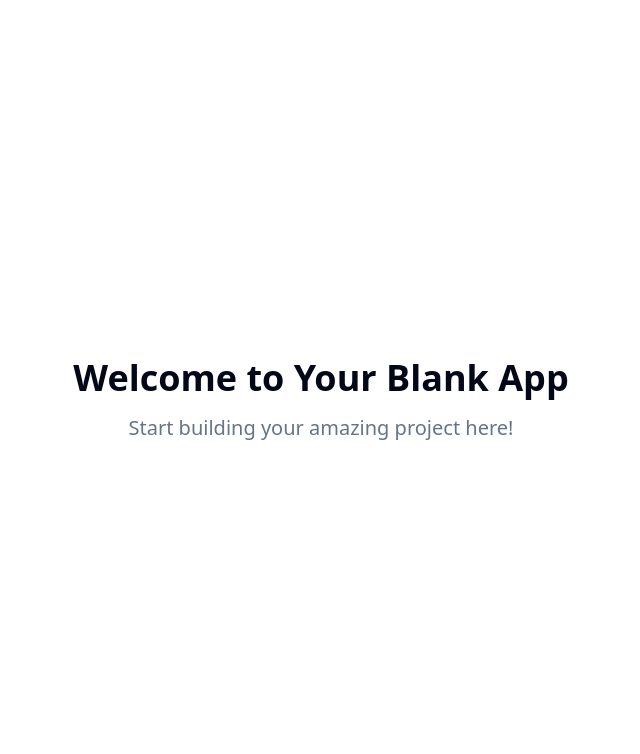
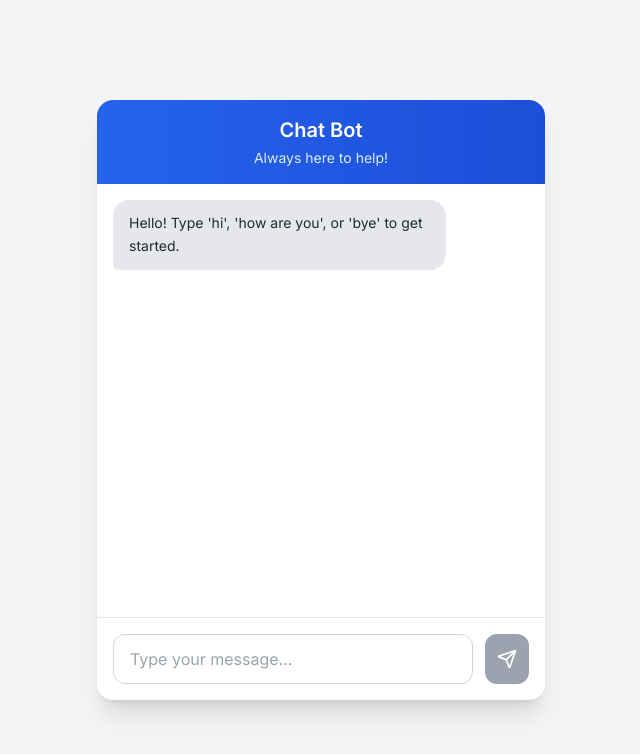
Before and after one commit to hassanambi/chat-bubble-talk, a React (Vite) app: page / in a window 1280 px wide. Shown: the top 754 px of the page, without its empty margins (319-959 px from the left). Built offline with nearby package versions, Linux system fonts and the light colour scheme.

Commit message:
feat: Add basic chatbot UI
Implement a simple chatbot UI with input field, send button, and message display.
Includes basic styling and JavaScript for sending and receiving messages.

```diff
--- a/index.html
+++ b/index.html
@@ -1,14 +1,20 @@
+
 <!DOCTYPE html>
 <html lang="en">
   <head>
     <meta charset="UTF-8" />
     <meta name="viewport" content="width=device-width, initial-scale=1.0" />
     <title>chat-bubble-talk</title>
-    <meta name="description" content="Lovable Generated Project" />
+    <meta name="description" content="Modern Chat Interface" />
     <meta name="author" content="Lovable" />
 
+    <!-- Inter Font -->
+    <link rel="preconnect" href="https://fonts.googleapis.com">
+    <link rel="preconnect" href="https://fonts.gstatic.com" crossorigin>
+    <link href="https://fonts.googleapis.com/css2?family=Inter:wght@300;400;500;600;700&display=swap" rel="stylesheet">
+
     <meta property="og:title" content="chat-bubble-talk" />
-    <meta property="og:description" content="Lovable Generated Project" />
+    <meta property="og:description" content="Modern Chat Interface" />
     <meta property="og:type" content="website" />
     <meta property="og:image" content="https://lovable.dev/opengraph-image-p98pqg.png" />
 
--- a/src/pages/Index.tsx
+++ b/src/pages/Index.tsx
@@ -1,11 +1,149 @@
-// Update this page (the content is just a fallback if you fail to update the page)
+
+import { useState, useRef, useEffect } from 'react';
+import { Send } from 'lucide-react';
+
+interface Message {
+  id: number;
+  text: string;
+  sender: 'user' | 'bot';
+  timestamp: Date;
+}
 
 const Index = () => {
+  const [messages, setMessages] = useState<Message[]>([
+    {
+      id: 1,
+      text: "Hello! Type 'hi', 'how are you', or 'bye' to get started.",
+      sender: 'bot',
+      timestamp: new Date()
+    }
+  ]);
+  const [inputValue, setInputValue] = useState('');
+  const [isTyping, setIsTyping] = useState(false);
+  const messagesEndRef = useRef<HTMLDivElement>(null);
+
+  // Simple bot responses
+  const botResponses: { [key: string]: string } = {
+    "hi": "Hello! How can I help you today?",
+    "hello": "Hi there! Nice to meet you!",
+    "how are you": "I'm a bot, so I'm always doing great! How are you?",
+    "bye": "Goodbye! Have a wonderful day!",
+    "goodbye": "See you later! Take care!",
+    "thanks": "You're welcome! Happy to help!",
+    "thank you": "My pleasure! Is there anything else I can help with?"
+  };
+
+  const scrollToBottom = () => {
+    messagesEndRef.current?.scrollIntoView({ behavior: "smooth" });
+  };
+
+  useEffect(() => {
+    scrollToBottom();
+  }, [messages]);
+
+  const getBotResponse = (userMessage: string): string => {
+    const lowerMessage = userMessage.toLowerCase().trim();
+    return botResponses[lowerMessage] || "I didn't understand that. Try saying 'hi', 'how are you', or 'bye'!";
+  };
+
+  const sendMessage = async () => {
+    if (!inputValue.trim()) return;
+
+    const userMessage: Message = {
+      id: Date.now(),
+      text: inputValue,
+      sender: 'user',
+      timestamp: new Date()
+    };
+
+    setMessages(prev => [...prev, userMessage]);
+    setInputValue('');
+    setIsTyping(true);
+
+    // Simulate bot thinking time
+    setTimeout(() => {
+      const botResponse: Message = {
+        id: Date.now() + 1,
+        text: getBotResponse(inputValue),
+        sender: 'bot',
+        timestamp: new Date()
+      };
+
+      setMessages(prev => [...prev, botResponse]);
+      setIsTyping(false);
+    }, 1000);
+  };
+
+  const handleKeyPress = (e: React.KeyboardEvent) => {
+    if (e.key === 'Enter') {
+      sendMessage();
+    }
+  };
+
   return (
-    <div className="min-h-screen flex items-center justify-center bg-background">
-      <div className="text-center">
-        <h1 className="text-4xl font-bold mb-4">Welcome to Your Blank App</h1>
-        <p className="text-xl text-muted-foreground">Start building your amazing project here!</p>
+    <div className="min-h-screen bg-gray-100 flex items-center justify-center p-4">
+      <div className="w-full max-w-md bg-white rounded-2xl shadow-xl overflow-hidden flex flex-col h-[600px]">
+        {/* Header */}
+        <div className="bg-gradient-to-r from-blue-600 to-blue-700 p-4 text-white">
+          <h1 className="text-xl font-semibold text-center">Chat Bot</h1>
+          <p className="text-blue-100 text-sm text-center mt-1">Always here to help!</p>
+        </div>
+
+        {/* Messages Area */}
+        <div className="flex-1 overflow-y-auto p-4 space-y-4">
+          {messages.map((message) => (
+            <div
+              key={message.id}
+              className={`flex ${message.sender === 'user' ? 'justify-end' : 'justify-start'}`}
+            >
+              <div
+                className={`max-w-[80%] px-4 py-3 rounded-2xl transition-all duration-200 ${
+                  message.sender === 'user'
+                    ? 'bg-blue-600 text-white rounded-br-md'
+                    : 'bg-gray-200 text-gray-800 rounded-bl-md'
+                }`}
+              >
+                <p className="text-sm leading-relaxed">{message.text}</p>
+              </div>
+            </div>
+          ))}
+
+          {/* Typing Indicator */}
+          {isTyping && (
+            <div className="flex justify-start">
+              <div className="bg-gray-200 text-gray-800 px-4 py-3 rounded-2xl rounded-bl-md">
+                <div className="flex space-x-1">
+                  <div className="w-2 h-2 bg-gray-500 rounded-full animate-bounce"></div>
+                  <div className="w-2 h-2 bg-gray-500 rounded-full animate-bounce" style={{ animationDelay: '0.1s' }}></div>
+                  <div className="w-2 h-2 bg-gray-500 rounded-full animate-bounce" style={{ animationDelay: '0.2s' }}></div>
+                </div>
+              </div>
+            </div>
+          )}
+          <div ref={messagesEndRef} />
+        </div>
+
+        {/* Input Area */}
+        <div className="border-t border-gray-200 p-4">
+          <div className="flex space-x-3">
+            <input
+              type="text"
+              value={inputValue}
+              onChange={(e) => setInputValue(e.target.value)}
+              onKeyPress={handleKeyPress}
+              placeholder="Type your message..."
+              className="flex-1 px-4 py-3 border border-gray-300 rounded-xl focus:outline-none focus:ring-2 focus:ring-blue-500 focus:border-transparent transition-all duration-200"
+              disabled={isTyping}
+            />
+            <button
+              onClick={sendMessage}
+              disabled={!inputValue.trim() || isTyping}
+              className="bg-blue-600 hover:bg-blue-700 disabled:bg-gray-400 text-white p-3 rounded-xl transition-all duration-200 transform hover:scale-105 active:scale-95 disabled:transform-none"
+            >
+              <Send size={20} />
+            </button>
+          </div>
+        </div>
       </div>
     </div>
   );
--- a/tailwind.config.ts
+++ b/tailwind.config.ts
@@ -1,3 +1,4 @@
+
 import type { Config } from "tailwindcss";
 
 export default {
@@ -18,6 +19,9 @@ export default {
 			}
 		},
 		extend: {
+			fontFamily: {
+				sans: ['Inter', 'sans-serif'],
+			},
 			colors: {
 				border: 'hsl(var(--border))',
 				input: 'hsl(var(--input))',
```
